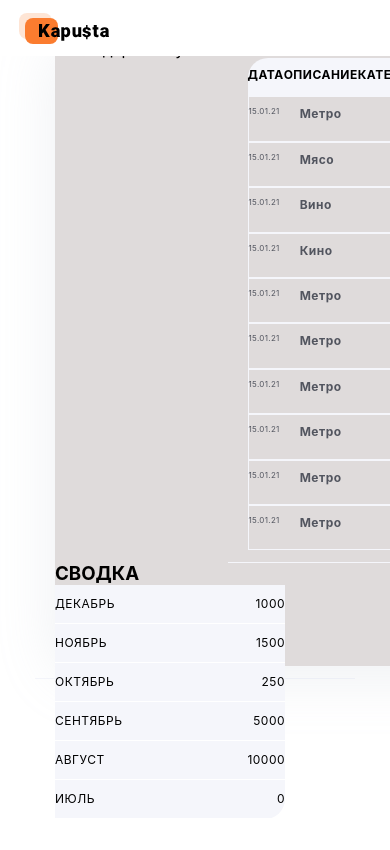
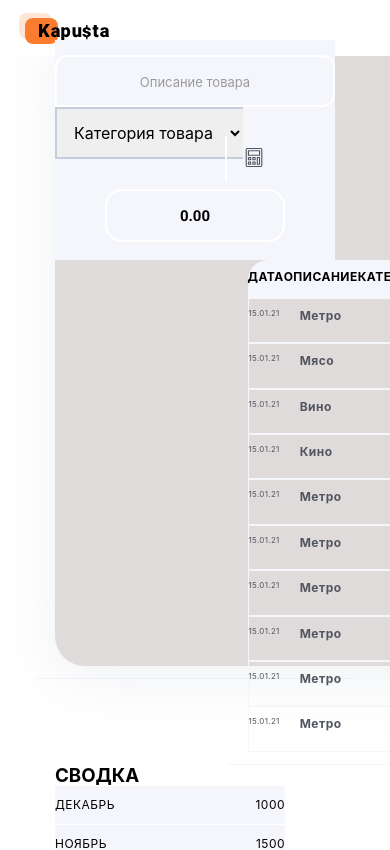
Before and after one commit to Sluchevska/team-proj-smartfinance-front, a React (Create React App) app: page /credit in a window 390 px wide. Shown: the top 850 px of the page. Built offline with nearby package versions, Linux system fonts and the light colour scheme.

Commit message:
credit-input1

```diff
--- /dev/null
+++ b/src/components/CreditPage/CreditInputs/CreditInputs.js
@@ -0,0 +1,71 @@
+import React, { Component } from 'react';
+import styles from './CreditInputs.module.css';
+
+export default class IncomeForm extends Component {
+    state = {
+        inputValue: '',
+    };
+
+    handleChange = e => {
+        this.setState({
+            inputValue: e.target.value,
+        });
+    };
+
+    handleSubmit = e => {
+        e.preventDefault();
+        const { inputValue } = this.state;
+        const { onSubmit } = this.props;
+        onSubmit(inputValue);
+
+        this.setState({
+            inputValue: '',
+        });
+    };
+    render() {
+        const { inputValue } = this.state;
+        return (
+            <>
+                <form action="" className={styles.form} onSubmit={this.handleSubmit}>
+                    <div className={styles.div}>
+                        <input
+                            className={styles.descriptionInput}
+                            type="text"
+                            name="description"
+                            placeholder='Описание товара'
+                            value={inputValue}
+                            onChange={this.handleChange}
+                        />
+                        <select className={styles.select} >
+                            <option value='' disabled selected>Категория товара</option>
+                            <option>Транспорт</option>
+                            <option>Продукты</option>
+                            <option>Здоровье</option>
+                            <option>Алкоголь</option>
+                            <option>Развлечения</option>
+                            <option>Всё для дома</option>
+                            <option>Техника</option>
+                            <option>Коммуналка, связь</option>
+                            <option>Спорт, хобби</option>
+                            <option>Образование</option>
+                            <option>Прочее</option>
+                        </select>
+                        {inputValue.length === 0 && (
+                            <span className={styles.placeholder}>
+
+                            </span>
+                        )}
+                    </div>
+                    <input
+                        className={styles.amountInput}
+                        type="text"
+                        name="amount"
+                        placeholder="0.00"
+                    />
+                    <div className={styles.border}></div>
+                    <div className={styles.iconCalculator}></div>
+                </form>
+            </>
+        );
+    }
+}
--- /dev/null
+++ b/src/components/CreditPage/CreditInputs/CreditInputs.module.css
@@ -0,0 +1,163 @@
+
+.form {
+  /* margin: 30px 0px 60px 30px; */
+  width: 602px;
+  position: relative;
+}
+
+.descriptionInput {
+  padding: 15px;
+  margin: 0;
+  outline: none;
+  border: 2px solid #c7ccdc;
+  border-right: none;
+  border-top-left-radius: 10px;
+  width: 268px;
+}
+
+.select {
+  padding: 13px;
+  margin: 0;
+  border: 2px solid #c7ccdc;
+
+  border-right: none;
+  outline: none;
+  width: 188px;
+}
+
+.amountInput {
+  padding: 15px;
+  margin: 0;
+  border: 2px solid #c7ccdc;
+  border-top-right-radius: 10px;
+  border-bottom-right-radius: 10px;
+  outline: none;
+  width: 126px;
+}
+
+.iconCalculator {
+  background-image: url(./calculator.svg);
+  background-position: center;
+  background-repeat: no-repeat;
+  background-size: cover;
+  width: 18px;
+  height: 19px;
+  display: inline-block;
+  vertical-align: middle;
+  position: absolute;
+  top: 15px;
+  left: 555px;
+}
+
+.amountInput::placeholder {
+  font-family: 'Roboto', sans-serif;
+  font-size: 13px;
+  line-height: 45px;
+  color: #c7ccdc;
+}
+
+.placeholder {
+  padding: 15px 10px 0px 20px;
+  margin: 0;
+  position: absolute;
+  top: 0;
+  left: 0;
+  pointer-events: none;
+  font-size: 13px;
+  line-height: 16px;
+  color: #c7ccdc;
+  font-family: 'Roboto', sans-serif;
+}
+
+.div {
+  display: inline-block;
+}
+
+/* tablet */
+
+@media (min-width: 480px) and (max-width: 768px) {
+  .form {
+    width: 500px;
+  }
+
+  .descriptionInput {
+    width: 375px;
+  }
+
+  .iconCalculator {
+    position: absolute;
+    top: 14px;
+    left: 450px;
+  }
+}
+
+/* mobile */
+@media (max-width: 480px) {
+  .form {
+    padding: 15px 0px 18px;
+    width: 280px;
+    background-color: #f4f6fb;
+  }
+
+  .descriptionInput {
+    width: 280px;
+    border: 2px solid #fff;
+    border-radius: 12px 12px 12px 0;
+  }
+
+  .amountInput {
+    width: 180px;
+    border: 2px solid #fff;
+    border-radius: 17px;
+    margin: 30px 0 0 50px;
+    text-align: center;
+  }
+
+  .iconCalculator {
+    position: absolute;
+    top: 108px;
+    left: 190px;
+    width: 18px;
+    height: 19px;
+  }
+
+  input[type='text'] {
+    background: transparent;
+    word-wrap: break-word;
+    text-overflow: ellipsis;
+  }
+
+  .descriptionInput::placeholder {
+    font-size: 13px;
+    line-height: 16px;
+    color: #9a9a9b;
+    text-align: center;
+  }
+
+  .amountInput::placeholder {
+    font-size: 15px;
+    font-weight: 600;
+    line-height: 45px;
+    color: #000;
+  }
+
+  .border::after {
+    width: 2px;
+    height: 46px;
+    content: '';
+    display: block;
+    background-color: #fff;
+    position: absolute;
+    top: 96px;
+    left: 170px;
+  }
+
+  .div {
+    position: relative;
+  }
+
+  .placeholder {
+    color: #9a9a9b;
+    padding: 17px 10px 0px 20px;
+  }
+}
--- /dev/null
+++ b/src/components/CreditPage/CreditInputs/index.js
@@ -0,0 +1 @@
+export { default } from './CreditInputs'
--- a/src/components/CreditPage/CreditPage.js
+++ b/src/components/CreditPage/CreditPage.js
@@ -12,6 +12,8 @@ import {
 } from './CreditPage.styled';
 import BalanceBar from '../BalanceBar';
 // import Calendar from '../Calendar';
+import CreditInputs from '../CreditPage/CreditInputs';
+
 import CreditList from './CreditList';
 import Summary from '../Summary';
 
@@ -25,8 +27,8 @@ function CreditPage() {
             <Container>
                 <Box>
                     <div>
-                        {/* <Calendar /> */}
-                        Календарь Инпут Кнопки
+                        <CreditInputs />
+
                     </div>
                     <Wrapper>
                         <TransactionsWrapper>
@@ -36,9 +38,9 @@ function CreditPage() {
                                 <Type >КАТЕГОРИЯ</Type>
                                 <Sum >СУММА</Sum>
                             </Header>
-                            <CreditList transactions={creditTransactions}/>
+                            <CreditList transactions={creditTransactions} />
                         </TransactionsWrapper>
-                        <Summary data={data}/>
+                        <Summary data={data} />
                     </Wrapper>
                 </Box>
             </Container>
```
Also changed, not shown: src/components/CreditPage/CreditInputs/calculator.svg (added).
